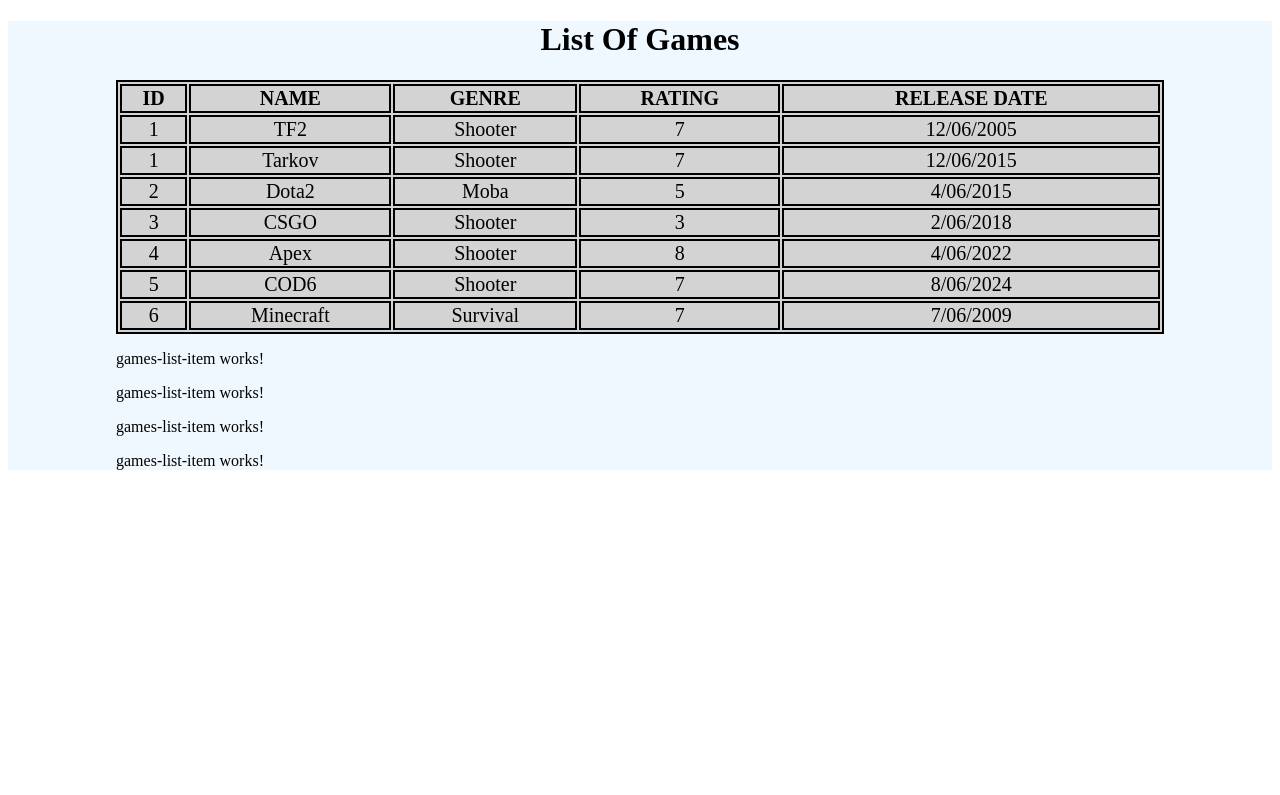
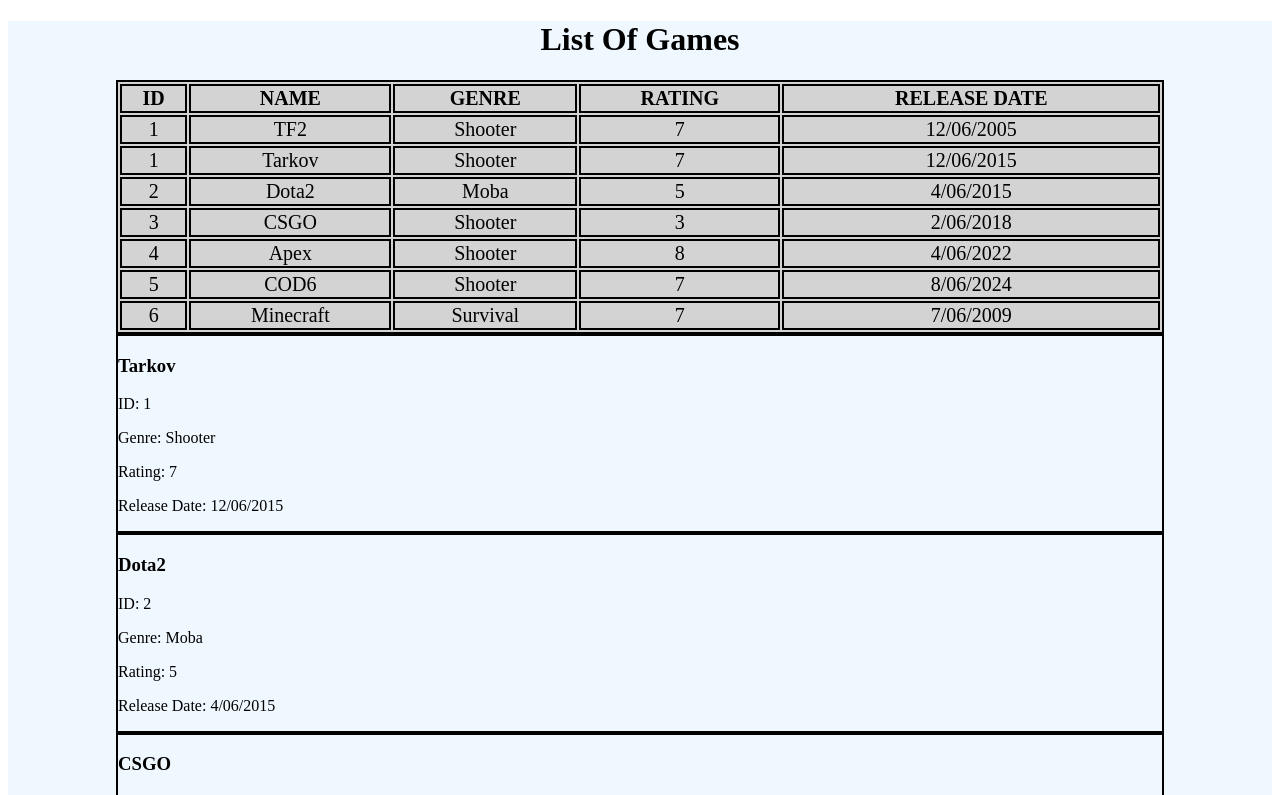
Before and after one commit to YousifSako/yousif_sako_Learning_Angular, an Angular app: page / in a window 1280 px wide. Shown: the top 795 px of the page. Built offline with nearby package versions, Linux system fonts and the light colour scheme.

Commit message:
Made games-list-item component html display the games list

```diff
--- a/src/app/games-list-item/games-list-item.component.html
+++ b/src/app/games-list-item/games-list-item.component.html
@@ -1 +1,7 @@
-<p>games-list-item works!</p>
+<div *ngIf="game" style="border: 2px solid;">
+  <h3>{{ game.name }}</h3>
+  <p>ID: {{ game.id }}</p>
+  <p>Genre: {{ game.genre }}</p>
+  <p>Rating: {{ game.rating }}</p>
+  <p *ngIf="game.releaseDate">Release Date: {{ game.releaseDate }}</p>
+</div>
--- a/src/app/games-list-item/games-list-item.component.ts
+++ b/src/app/games-list-item/games-list-item.component.ts
@@ -1,10 +1,14 @@
 import {Component, Input} from '@angular/core';
 import {Games} from "../shared/models/games";
+import {NgForOf, NgIf} from "@angular/common";
 
 @Component({
   selector: 'app-games-list-item',
   standalone: true,
-  imports: [],
+  imports: [
+    NgForOf,
+    NgIf
+  ],
   templateUrl: './games-list-item.component.html',
   styleUrl: './games-list-item.component.css'
 })
```
